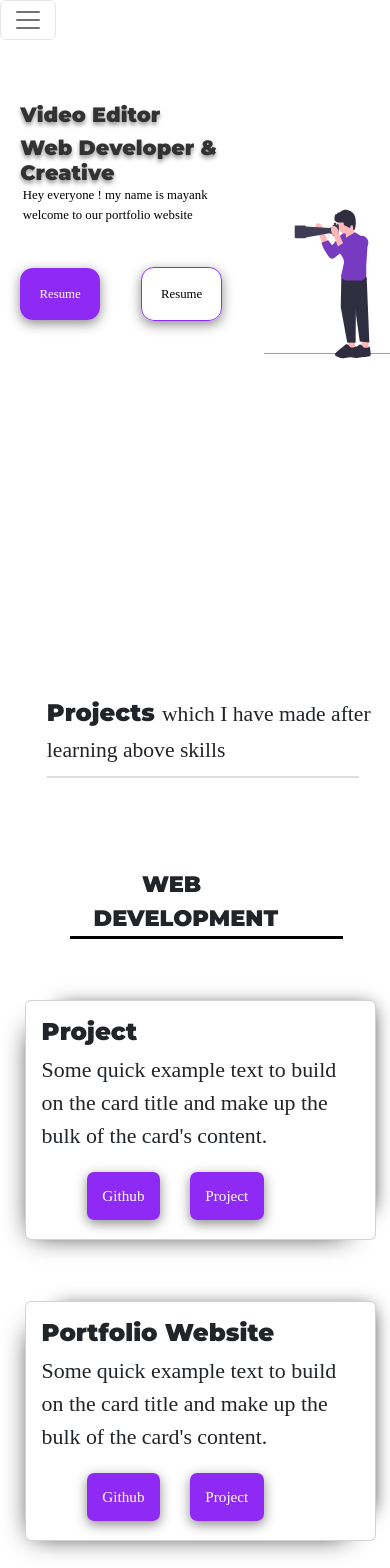
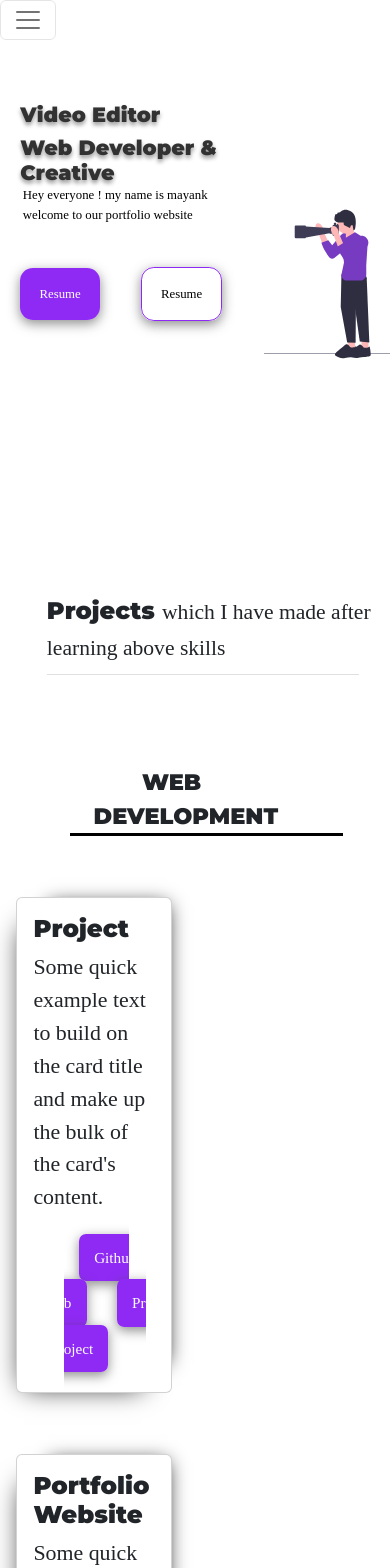
Before and after one commit to kshitijjj/Portfolio, a React (Create React App) app in the folder portfolio/: page / in a window 390 px wide. Shown: the top 1568 px of the page. Built offline with nearby package versions, Linux system fonts and the light colour scheme.

Commit message:
update index.css

```diff
--- a/portfolio/src/index.css
+++ b/portfolio/src/index.css
@@ -287,7 +287,7 @@ li{
   margin-left: 80px;
 }
 .pro{
-   margin-top: 200px;
+   margin-top: 25%;
 }
 .project{
   width: 60vw;
@@ -461,7 +461,7 @@ margin-left: 25%;
     width: 80vw;
   }
   .card{
-    width:90vw ;
+    width:40vw ;
     margin-left:7%;
   }
   .underline{
```
